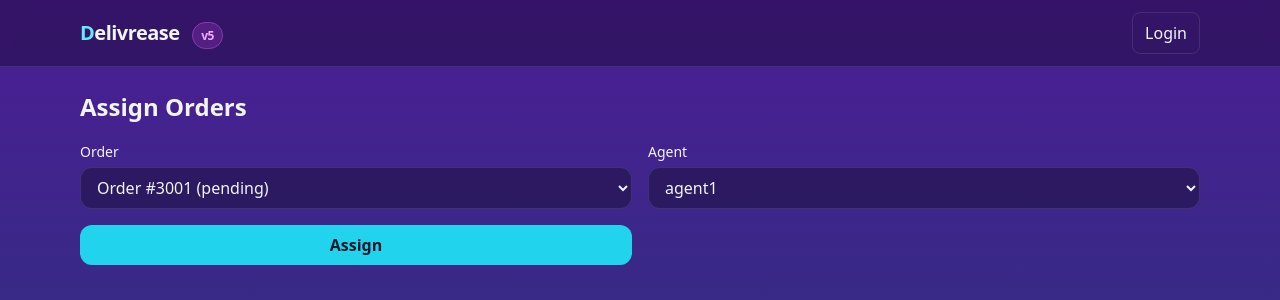
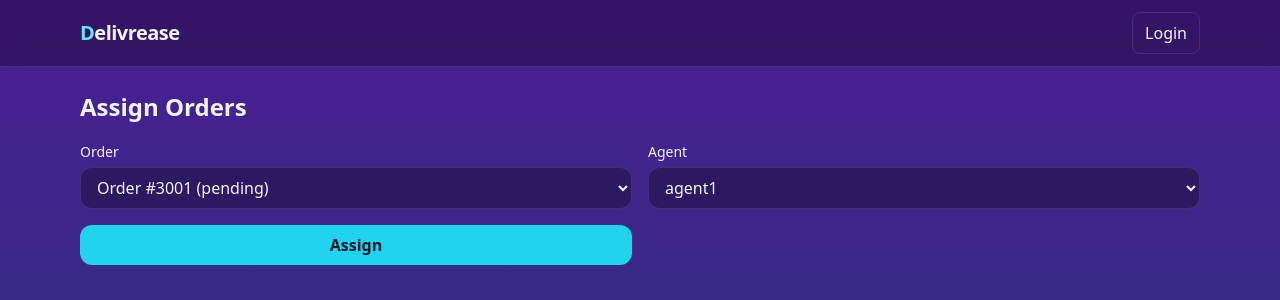
Before and after one commit to singh-aadya/DelivrEase, a Flask app: page /admin/assign in a window 1280 px wide. Shown: the top 300 px of the page. Run offline with Flask 3, Linux system fonts and the light colour scheme; a user stored in the database is signed in; parts of the project's set-up code (start-up, migrations or seed data) failed here and were passed over; some libraries are stand-ins or nearby versions.

Commit message:
Update base.html

```diff
--- a/delivrease_v5/delivrease_v5/app/templates/base.html
+++ b/delivrease_v5/delivrease_v5/app/templates/base.html
@@ -3,7 +3,7 @@
 <head>
   <meta charset="utf-8">
   <meta name="viewport" content="width=device-width, initial-scale=1">
-  <title>Delivrease v5</title>
+  <title>Delivrease</title>
   <script src="https://cdn.tailwindcss.com"></script>
   <script src="https://cdn.jsdelivr.net/npm/chart.js"></script>
   <link rel="stylesheet" href="{{ url_for('static', filename='css/styles.css') }}">
@@ -11,7 +11,7 @@
 <body class="min-h-screen bg-gradient-to-b from-violet-900 via-indigo-900 to-slate-900 text-slate-100">
   <header class="sticky top-0 z-50 backdrop-blur bg-black/30 border-b border-white/10">
     <div class="max-w-6xl mx-auto px-4 py-3 flex items-center justify-between">
-      <a href="/" class="font-extrabold text-xl tracking-tight"><span class="text-cyan-300">D</span>elivrease <span class="text-xs ml-2 px-2 py-1 rounded-full bg-fuchsia-500/20 text-fuchsia-300 border border-fuchsia-400/30">v5</span></a>
+      <a href="/" class="font-extrabold text-xl tracking-tight"><span class="text-cyan-300">D</span>elivrease </a>
       <nav class="flex items-center gap-2">
         <a href="{{ url_for('auth.login') }}" class="px-3 py-2 rounded-lg border border-white/10 hover:bg-white/10">Login</a>
       </nav>
```
